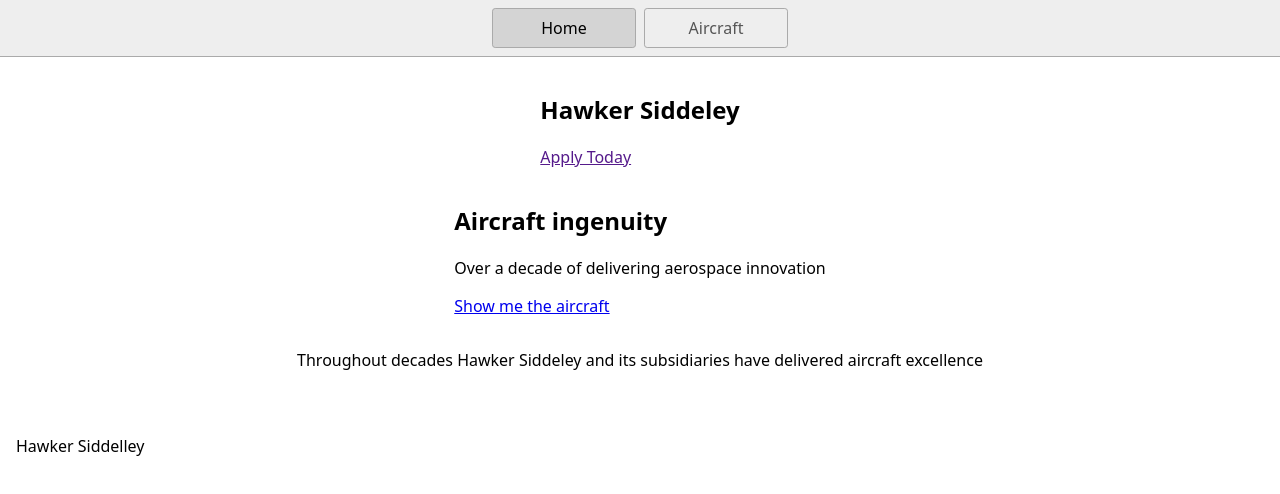
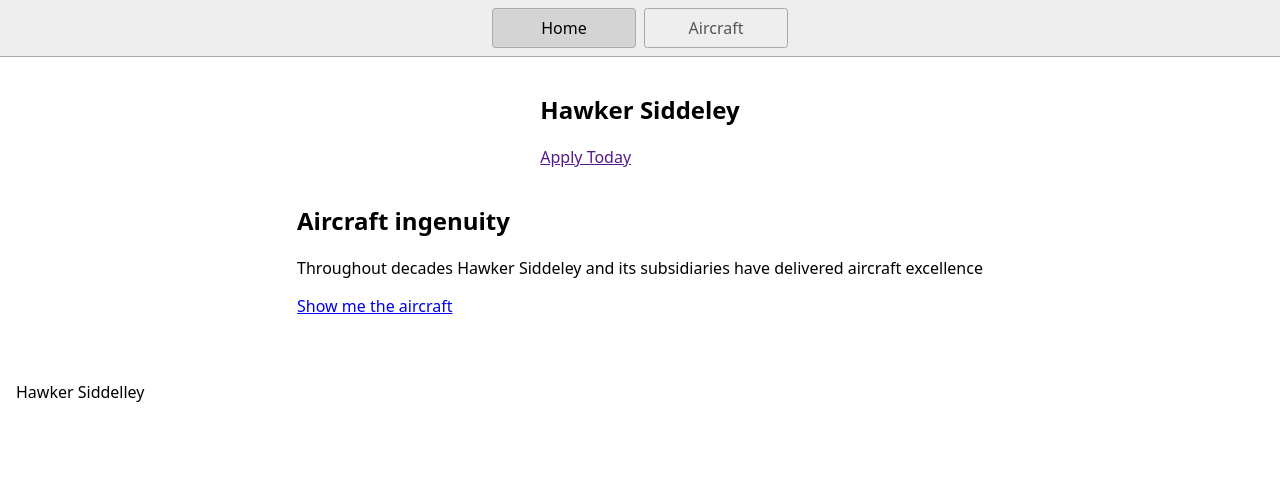
Before and after one commit to FabAlien/Fabians-Skipsverft, a website: page index.html in a window 1280 px wide. Drawn offline with Linux system fonts and the light colour scheme.

Commit message:
Last for the day

```diff
--- a/index.html
+++ b/index.html
@@ -24,11 +24,9 @@
 
       <section>
         <h2>Aircraft ingenuity</h2>
-        <p>Over a decade of delivering aerospace innovation</p>
+        <p>Throughout decades Hawker Siddeley and its subsidiaries have delivered aircraft excellence</p>
         <a href="page2.html"><div><p>Show me the aircraft</p></div></a>
       </section>
-
-      <p>Throughout decades Hawker Siddeley and its subsidiaries have delivered aircraft excellence</p>
 
     </main>
 
--- a/styles.css
+++ b/styles.css
@@ -1,6 +1,6 @@
 * {
   box-sizing: border-box;
-  --primaryColor: #45b3ff;
+  --primaryColor: #fe0000;
   --secondaryColor:
 }
 
```
Also changed, not shown: page2.html (+1 -1 lines), script.js (+5 -5 lines).
